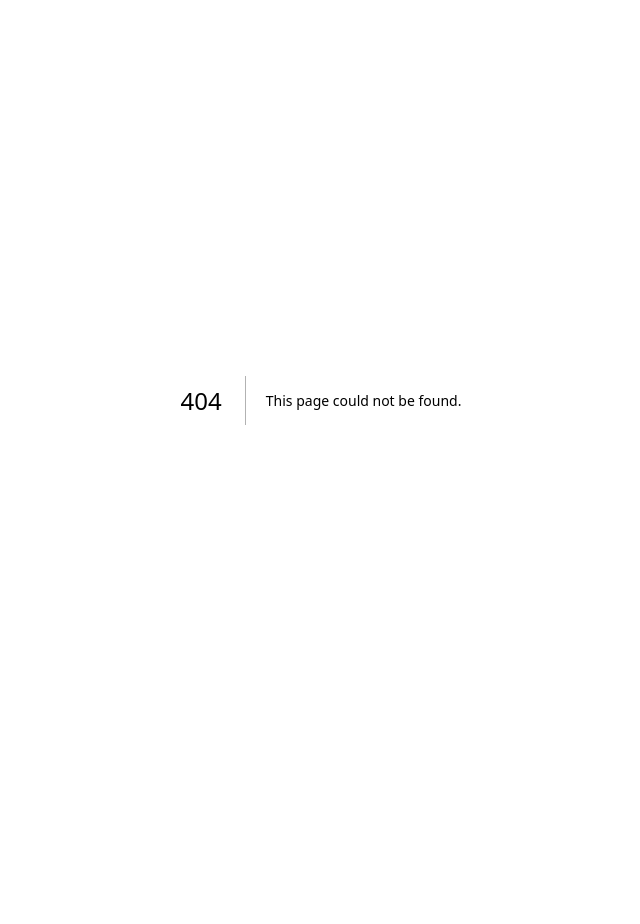
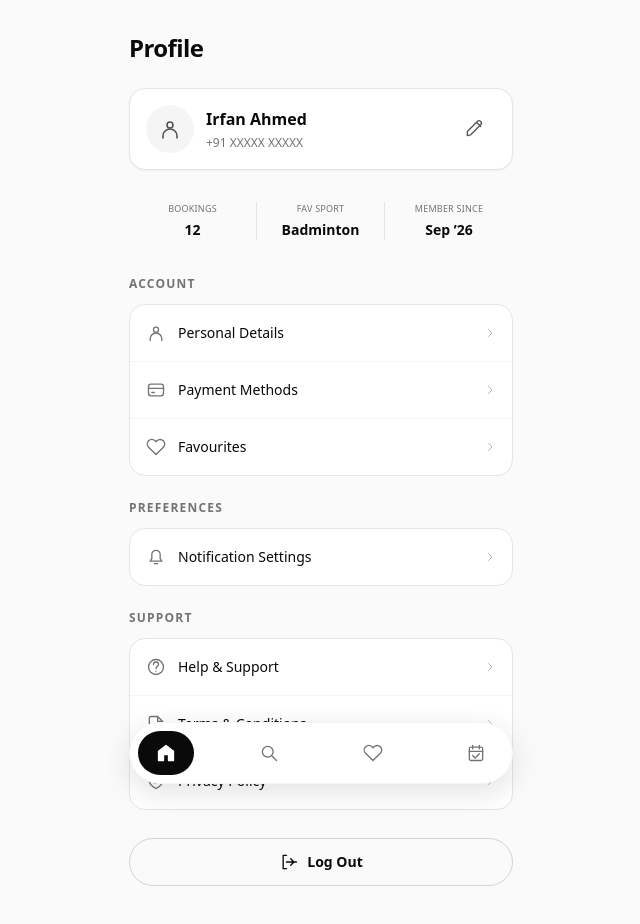
Before and after one commit to Waheed-codes/Turf-application, a Next.js app in the folder version1/: page /profile in a window 1280 px wide. Before the commit this address had no page. Shown: the top 924 px of the page, without its empty margins (319-959 px from the left). Before the commit the page ends 800 px from the top, so only its background shows below. Built offline with nearby package versions, Linux system fonts and the light colour scheme.

Commit message:
Add user profile screen and Home avatar navigation

```diff
--- a/version1/src/app/home/home-screen.tsx
+++ b/version1/src/app/home/home-screen.tsx
@@ -3,6 +3,7 @@
 import DateSelector from "@/components/booking/date-selector";
 import CustomerNavigation from "@/components/navigation/customer-navigation";
 import { useState } from "react";
+import { useRouter } from "next/navigation";
 import {
   generateUpcomingDates,
   mockLocation,
@@ -40,6 +41,7 @@ function UpcomingGameBar({ game }: { game: UpcomingGame }) {
 }
 
 export default function HomeScreen({ initialContext, initialQuery = "" }: { initialContext?: AvailabilityContext | null; initialQuery?: string }) {
+  const router = useRouter();
   const [submitted, setSubmitted] = useState<AvailabilityContext | null>(null);
   const [query, setQuery] = useState(initialQuery);
   const [sport, setSport] = useState(initialContext?.sport === "Box Cricket" ? "cricket" : initialContext?.sport.toLowerCase() ?? "all");
@@ -75,7 +77,7 @@ export default function HomeScreen({ initialContext, initialQuery = "" }: { init
             aria-label="Profile"
             title="Profile"
             onClick={() =>
-              setNotice("Profile will be available in a future update.")
+              router.push("/profile")
             }
             className={`flex size-10 items-center justify-center rounded-full border border-neutral-200 bg-neutral-200 text-neutral-600 ${focus}`}
           >
--- /dev/null
+++ b/version1/src/app/profile/page.tsx
@@ -0,0 +1,5 @@
+import ProfileScreen from "./profile-screen";
+
+export default function ProfilePage() {
+  return <ProfileScreen />;
+}
--- /dev/null
+++ b/version1/src/app/profile/profile-screen.tsx
@@ -0,0 +1,76 @@
+"use client";
+
+import Link from "next/link";
+import { useRef, useState, type ReactNode } from "react";
+import HomeIcon from "@/app/home/home-icon";
+import CustomerNavigation from "@/components/navigation/customer-navigation";
+import { usePreviewSession } from "@/app/session-navigation";
+import { mockUser } from "@/data/mockUser";
+
+const focus = "focus-visible:outline-2 focus-visible:outline-offset-2 focus-visible:outline-black";
+const icons = {
+  edit: <><path d="m15 4 5 5M4 20l4-1L20 7a2 2 0 0 0-4-4L4 15v5Z" /></>,
+  payment: <><rect x="3" y="5" width="18" height="14" rx="3" /><path d="M3 10h18M7 15h3" /></>,
+  notifications: <><path d="M5 17h14l-2-3V9a5 5 0 0 0-10 0v5l-2 3Zm5 3h4" /></>,
+  help: <><circle cx="12" cy="12" r="9" /><path d="M9 9a3 3 0 0 1 6 0c0 2-3 2-3 5m0 3h.01" /></>,
+  terms: <><path d="M14 3H6a2 2 0 0 0-2 2v14a2 2 0 0 0 2 2h12a2 2 0 0 0 2-2V9l-6-6Zm0 0v6h6M8 13h8M8 17h6" /></>,
+  privacy: <><path d="m12 3 8 3v6c0 5-8 9-8 9s-8-4-8-9V6l8-3Z" /><path d="m8 12 3 3 5-6" /></>,
+  logout: <><path d="M9 4H5v16h4m5-12 4 4-4 4m-5-4h12" /></>,
+};
+function Icon({ name }: { name: keyof typeof icons }) {
+  return <svg aria-hidden="true" viewBox="0 0 24 24" fill="none" stroke="currentColor" strokeWidth="1.6" strokeLinecap="round" strokeLinejoin="round" className="size-5 shrink-0">{icons[name]}</svg>;
+}
+const placeholders: Record<string, string> = {
+  "Personal Details": "Editing personal information will be available soon.",
+  "Payment Methods": "Managing payment methods will be available soon.",
+  "Notification Settings": "Notification preferences will be available soon.",
+  "Help & Support": "Support contact options will be available soon.",
+  "Terms & Conditions": "Terms and conditions will be published here when available.",
+  "Privacy Policy": "The privacy policy will be published here when available.",
+};
+
+export default function ProfileScreen() {
+  const { logout } = usePreviewSession();
+  const dialog = useRef<HTMLDialogElement>(null);
+  const [selected, setSelected] = useState("");
+  function open(label: string) {
+    setSelected(label);
+    dialog.current?.showModal();
+  }
+  function row(label: string, icon: ReactNode, href?: string) {
+    const content = <><span className="text-neutral-500">{icon}</span><span className="min-w-0 flex-1">{label}</span><HomeIcon name="chevron" className="size-3 shrink-0 text-neutral-400" /></>;
+    const className = `flex min-h-14 w-full items-center gap-3 px-4 py-3 text-left text-sm hover:bg-neutral-50 active:bg-neutral-100 ${focus}`;
+    return <li key={label}>{href ? <Link href={href} className={className}>{content}</Link> : <button type="button" onClick={() => open(label)} className={className}>{content}</button>}</li>;
+  }
+  return <main className="min-h-svh bg-neutral-50 px-6 pt-8 pb-[calc(8rem+env(safe-area-inset-bottom))] font-sans text-neutral-950">
+    <div className="mx-auto w-full max-w-sm">
+      <h1 className="text-2xl font-semibold tracking-tight">Profile</h1>
+      <section aria-label="Your profile" className="mt-6 flex items-center gap-3 rounded-2xl border border-neutral-200 bg-white p-4 shadow-xs">
+        <div className="flex size-12 shrink-0 items-center justify-center rounded-full bg-neutral-100"><HomeIcon name="profile" className="size-6 text-neutral-600" /></div>
+        <div className="min-w-0 flex-1"><h2 className="text-base font-semibold [overflow-wrap:anywhere]">{mockUser.name}</h2><p className="mt-1 text-xs text-neutral-500">{mockUser.phone}</p></div>
+        <button type="button" aria-label="Edit personal details" onClick={() => open("Personal Details")} className={`flex size-11 shrink-0 items-center justify-center rounded-full text-neutral-600 hover:bg-neutral-100 active:bg-neutral-200 ${focus}`}><Icon name="edit" /></button>
+      </section>
+      <dl className="mt-5 grid grid-cols-3 divide-x divide-neutral-200 py-3 text-center">
+        {[["Bookings", mockUser.bookings], ["Fav sport", mockUser.favoriteSport], ["Member since", mockUser.memberSince]].map(([label, value]) => <div key={label} className="min-w-0 px-1"><dt className="text-[0.5625rem] font-medium tracking-wide text-neutral-500 uppercase">{label}</dt><dd className="mt-1 text-xs font-semibold sm:text-sm">{value}</dd></div>)}
+      </dl>
+      <section aria-labelledby="account" className="mt-6"><h2 id="account" className="text-xs font-semibold tracking-widest text-neutral-500">ACCOUNT</h2><ul className="mt-3 overflow-hidden rounded-2xl border border-neutral-200 bg-white divide-y divide-neutral-100">
+        {row("Personal Details", <HomeIcon name="profile" />)}
+        {row("Payment Methods", <Icon name="payment" />)}
+        {row("Favourites", <HomeIcon name="heart" />, "/favorites")}
+      </ul></section>
+      <section aria-labelledby="preferences" className="mt-6"><h2 id="preferences" className="text-xs font-semibold tracking-widest text-neutral-500">PREFERENCES</h2><ul className="mt-3 overflow-hidden rounded-2xl border border-neutral-200 bg-white">{row("Notification Settings", <Icon name="notifications" />)}</ul></section>
+      <section aria-labelledby="support" className="mt-6"><h2 id="support" className="text-xs font-semibold tracking-widest text-neutral-500">SUPPORT</h2><ul className="mt-3 overflow-hidden rounded-2xl border border-neutral-200 bg-white divide-y divide-neutral-100">
+        {row("Help & Support", <Icon name="help" />)}
+        {row("Terms & Conditions", <Icon name="terms" />)}
+        {row("Privacy Policy", <Icon name="privacy" />)}
+      </ul></section>
+      <button type="button" onClick={logout} className={`mt-7 flex min-h-12 w-full items-center justify-center gap-2 rounded-full border border-neutral-300 text-sm font-semibold hover:bg-neutral-100 active:bg-neutral-200 ${focus}`}><Icon name="logout" />Log Out</button>
+    </div>
+    <CustomerNavigation active="/home" onUnavailable={open} />
+    <dialog ref={dialog} aria-labelledby="profile-action-title" aria-describedby="profile-action-description" className="fixed inset-0 m-auto w-[calc(100%-3rem)] max-w-sm rounded-2xl border border-neutral-200 bg-white p-6 text-neutral-950 shadow-xl backdrop:bg-black/30">
+      <h2 id="profile-action-title" className="text-lg font-semibold">{selected}</h2>
+      <p id="profile-action-description" className="mt-3 text-sm leading-6 text-neutral-500">{placeholders[selected]}</p>
+      <form method="dialog"><button className={`mt-6 min-h-11 w-full rounded-full border border-neutral-300 text-sm font-semibold hover:bg-neutral-100 ${focus}`}>Close</button></form>
+    </dialog>
+  </main>;
+}
--- /dev/null
+++ b/version1/src/data/mockUser.ts
@@ -0,0 +1,8 @@
+// Frontend profile until account data is connected.
+export const mockUser = {
+  name: "Irfan Ahmed",
+  phone: "+91 XXXXX XXXXX",
+  bookings: 12,
+  favoriteSport: "Badminton",
+  memberSince: "Sep ’26",
+};
```
